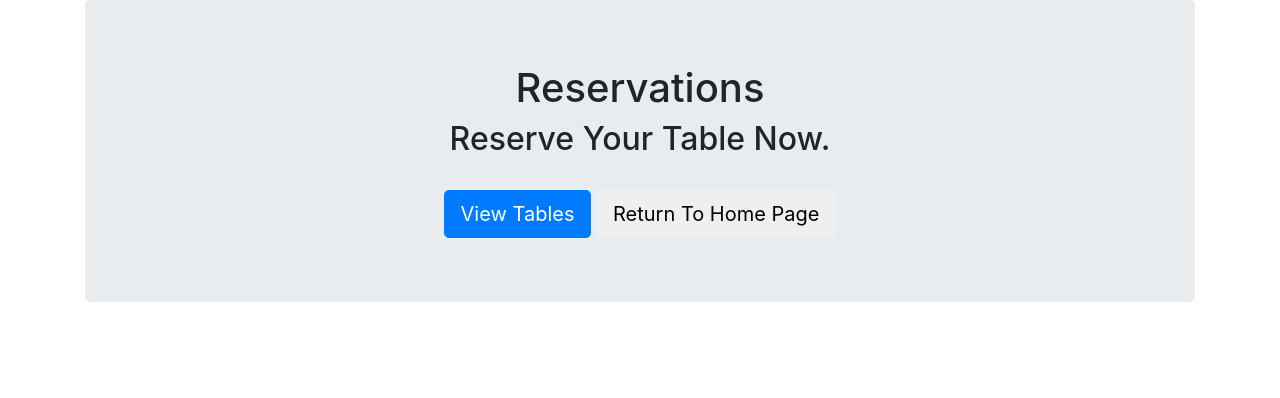
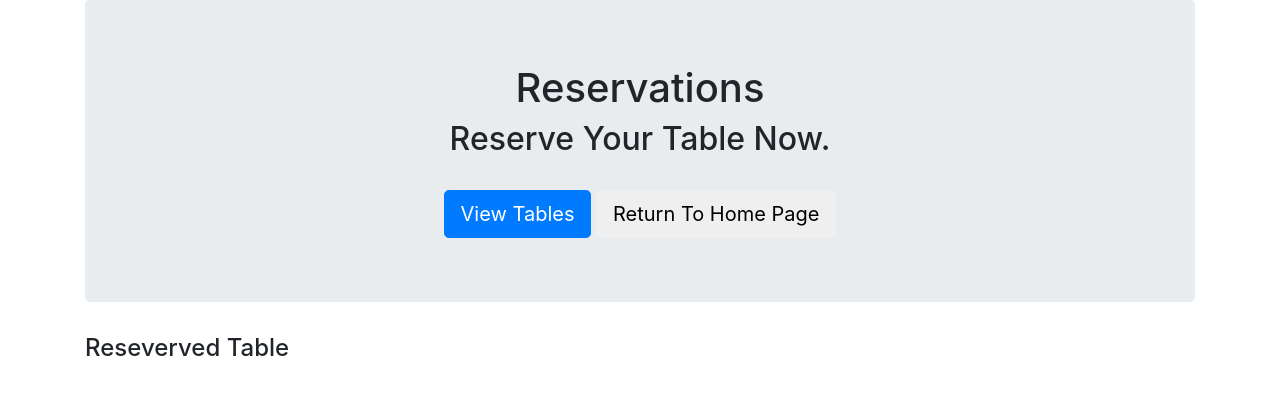
Before and after one commit to rgregg2014/Hot-Tables, a website: page resrve.html in a window 1280 px wide. Drawn offline with nearby package versions, Linux system fonts and the light colour scheme.

Commit message:
still working on the reserve

```diff
--- a/resrve.html
+++ b/resrve.html
@@ -28,7 +28,20 @@
       </div>
 
     </div>
+    <!-- panel for the reservations and their table -->
     <div class="row">
+      <div class="col-lg-12">
+        <div class="panel panel-default">
+            <h4 class="panel-title">Reseverved Table</h4>
+        </div>
+        <div class="panel-body">
+              <form role="form">
+                <div class="form-froup">
+                  <label for="reserve_name"></label>
+                </div>
+              </form>
+        </div>
+      </div>
 
     </div>
   </div>
```
